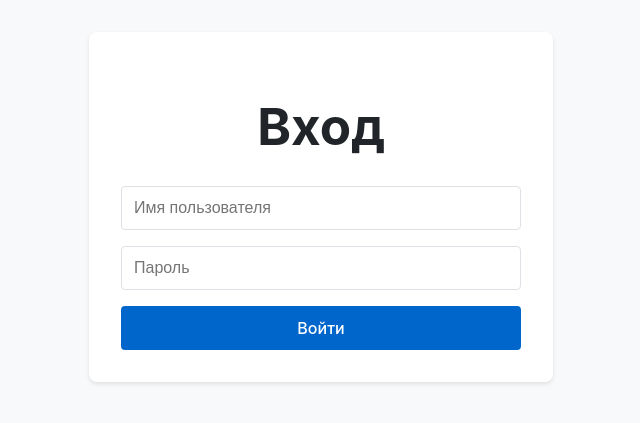
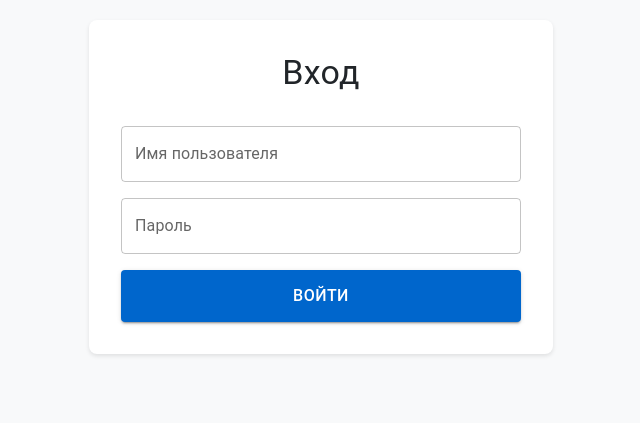
Before and after one commit to Maksouni/trasher-portal-front, a React (Vite) app: page /login in a window 1280 px wide. Shown: the part 213-636 px from the top of the page, without its empty margins (319-959 px from the left). Built offline with nearby package versions, Linux system fonts and the light colour scheme.

Commit message:
material ui

```diff
--- a/package.json
+++ b/package.json
@@ -13,7 +13,7 @@
     "@emotion/react": "^11.14.0",
     "@emotion/styled": "^11.14.0",
     "@mui/icons-material": "^6.4.0",
-    "@mui/material": "^6.4.0",
+    "@mui/material": "^6.4.1",
     "axios": "^1.7.9",
     "chart.js": "^4.4.7",
     "dotenv": "^16.4.7",
--- a/src/pages/login/Login.tsx
+++ b/src/pages/login/Login.tsx
@@ -1,4 +1,5 @@
 import React, { useState } from 'react'
+import { TextField, Button, Box, Typography } from '@mui/material'
 import './styles.scss'
 
 export default function LoginPage() {
@@ -24,32 +25,37 @@ export default function LoginPage() {
 	return (
 		<div className='login-page'>
 			<div className='container'>
-				<h1>Вход</h1>
+				<Typography variant='h4' component='h1' gutterBottom>
+					Вход
+				</Typography>
 
 				<form onSubmit={handleLogin}>
-					<div>
-						<input
-							type='text'
-							placeholder='Имя пользователя'
+					<TextField
+						label='Имя пользователя'
+						variant='outlined'
 						value={username}
 						onChange={(e) => setUsername(e.target.value)}
-							className={errors.username ? 'error' : ''}
+						error={!!errors.username}
+						helperText={errors.username}
+						fullWidth
+						className='text-field'
 					/>
-						{errors.username && <span>{errors.username}</span>}
-					</div>
 
-					<div>
-						<input
+					<TextField
+						label='Пароль'
+						variant='outlined'
 						type='password'
-							placeholder='Пароль'
 						value={password}
 						onChange={(e) => setPassword(e.target.value)}
-							className={errors.password ? 'error' : ''}
+						error={!!errors.password}
+						helperText={errors.password}
+						fullWidth
+						className='text-field'
 					/>
-						{errors.password && <span>{errors.password}</span>}
-					</div>
 
-					<button type='submit'>Войти</button>
+					<Button type='submit' variant='contained' color='primary' fullWidth>
+						Войти
+					</Button>
 				</form>
 			</div>
 		</div>
--- a/src/pages/login/styles.scss
+++ b/src/pages/login/styles.scss
@@ -3,7 +3,6 @@
 	justify-content: center;
 	align-items: center;
 	min-height: 100vh;
-	padding: 20px;
 	background-color: #f8f9fa;
 
 	.container {
@@ -25,32 +24,14 @@
 			flex-direction: column;
 			gap: 1rem;
 
-			div {
-				display: flex;
-				flex-direction: column;
-				gap: 0.5rem;
-			}
-
-			input {
-				padding: 0.75rem;
-				border: 1px solid #dee2e6;
-				border-radius: 4px;
-				font-size: 1rem;
-
-				&.error {
-					border-color: #dc3545;
+			.text-field {
+				.MuiInputBase-root {
+					font-size: 1rem;
 				}
 
-				&:focus {
-					outline: none;
-					border-color: #0066cc;
-					box-shadow: 0 0 0 2px rgba(0, 102, 204, 0.25);
+				.MuiFormHelperText-root {
+					color: #dc3545;
 				}
-			}
-
-			span {
-				color: #dc3545;
-				font-size: 0.875rem;
 			}
 
 			button {
```
Also changed, not shown: 1 other file (tests, documents, lock files or other folders). Lines whose indentation alone changed are shown as unchanged.
